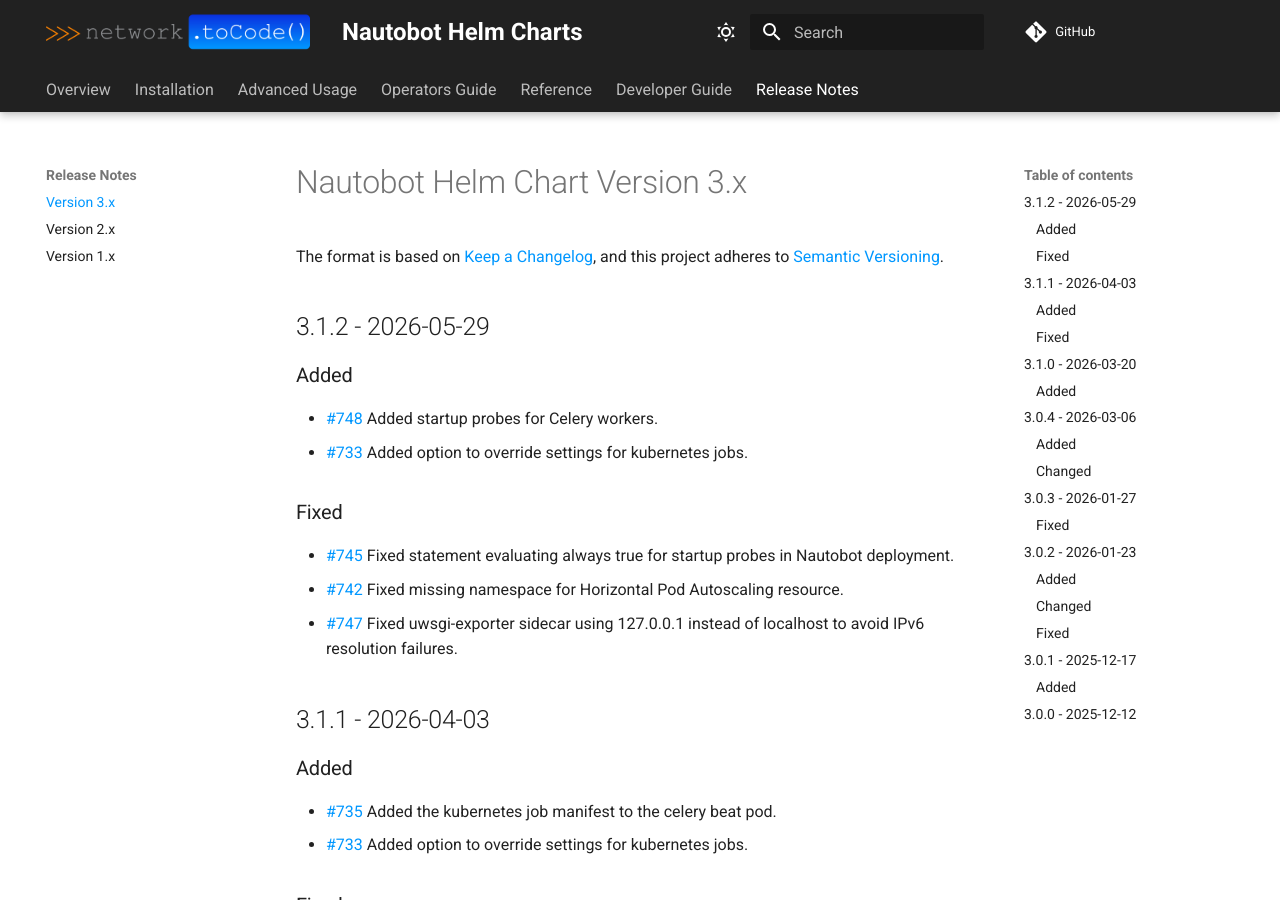
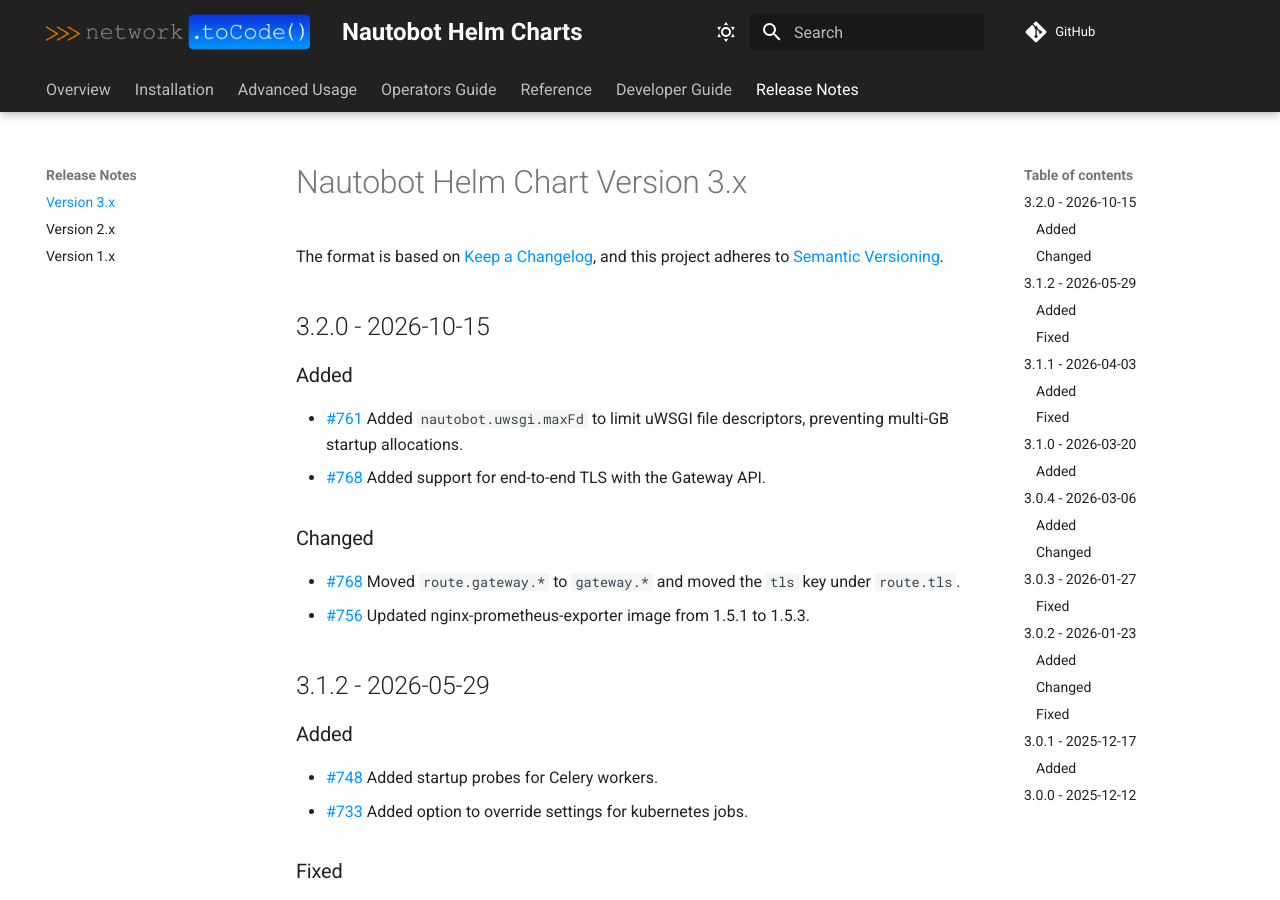
Before and after one commit to nautobot/helm-charts, an MkDocs documentation site: the page built from docs/release-notes/version-3.x.md, in a window 1280 px wide and 900 px high. Built offline with MkDocs 1.6.1 and Material for MkDocs 9.7.7, drawn with Linux system fonts in a browser that asks for light colours; comment, search, counter and statistics services are not loaded.

Commit message:
chore: prepare release 3.2.0 (#769)

```diff
--- a/docs/release-notes/version-3.x.md
+++ b/docs/release-notes/version-3.x.md
@@ -2,6 +2,18 @@
 
 The format is based on [Keep a Changelog](https://keepachangelog.com/en/1.0.0/),
 and this project adheres to [Semantic Versioning](https://semver.org/spec/v2.0.0.html).
+
+## 3.2.0 - 2026-10-15
+
+### Added
+
+* [#761](https://github.com/nautobot/helm-charts/pull/761) Added `nautobot.uwsgi.maxFd` to limit uWSGI file descriptors, preventing multi-GB startup allocations.
+* [#768](https://github.com/nautobot/helm-charts/pull/768) Added support for end-to-end TLS with the Gateway API.
+
+### Changed
+
+* [#768](https://github.com/nautobot/helm-charts/pull/768) Moved `route.gateway.*` to `gateway.*` and moved the `tls` key under `route.tls`.
+* [#756](https://github.com/nautobot/helm-charts/pull/756) Updated nginx-prometheus-exporter image from 1.5.1 to 1.5.3.
 
 ## 3.1.2 - 2026-05-29
 
```
Also changed, not shown: charts/nautobot/README.md (+1 -1 lines), 1 other file.
